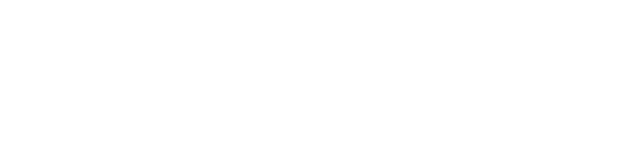
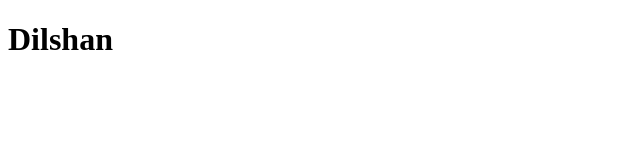
Before and after one commit to Praneeth1221/responsive-restaurant-website, a plain HTML site: page index.html in a window 1280 px wide. Shown: the whole page, without its empty margins (0-640 px from the left). Drawn offline with Linux system fonts and the light colour scheme.

Commit message:
dilshan ready

```diff
--- a/index.html
+++ b/index.html
@@ -7,7 +7,7 @@
     <link href="./css/style.css"/>
 </head>
 <body>
-
+    <h1>Dilshan</h1>
     <script src="./js/app.js"></script>
 </body>
 </html>
```
